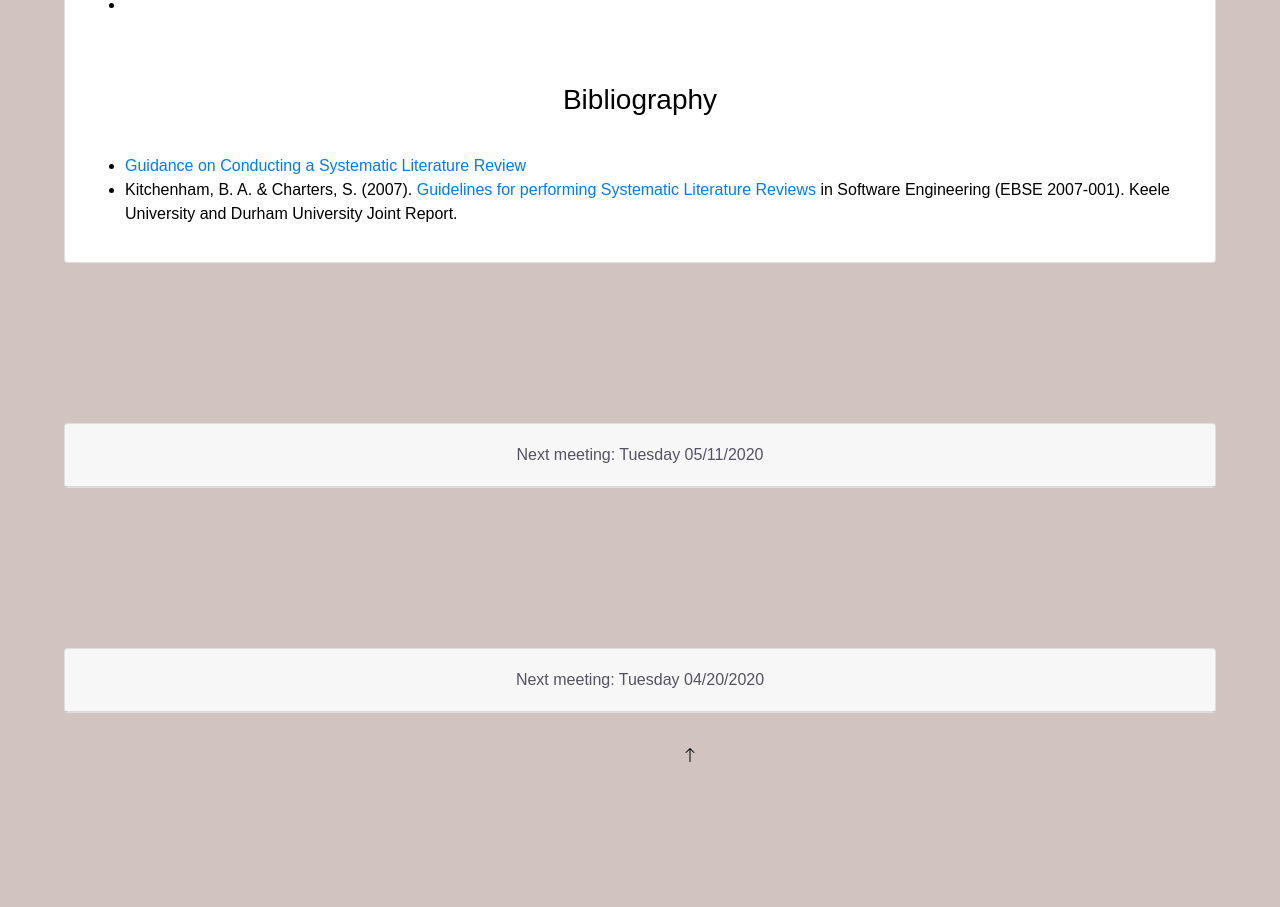
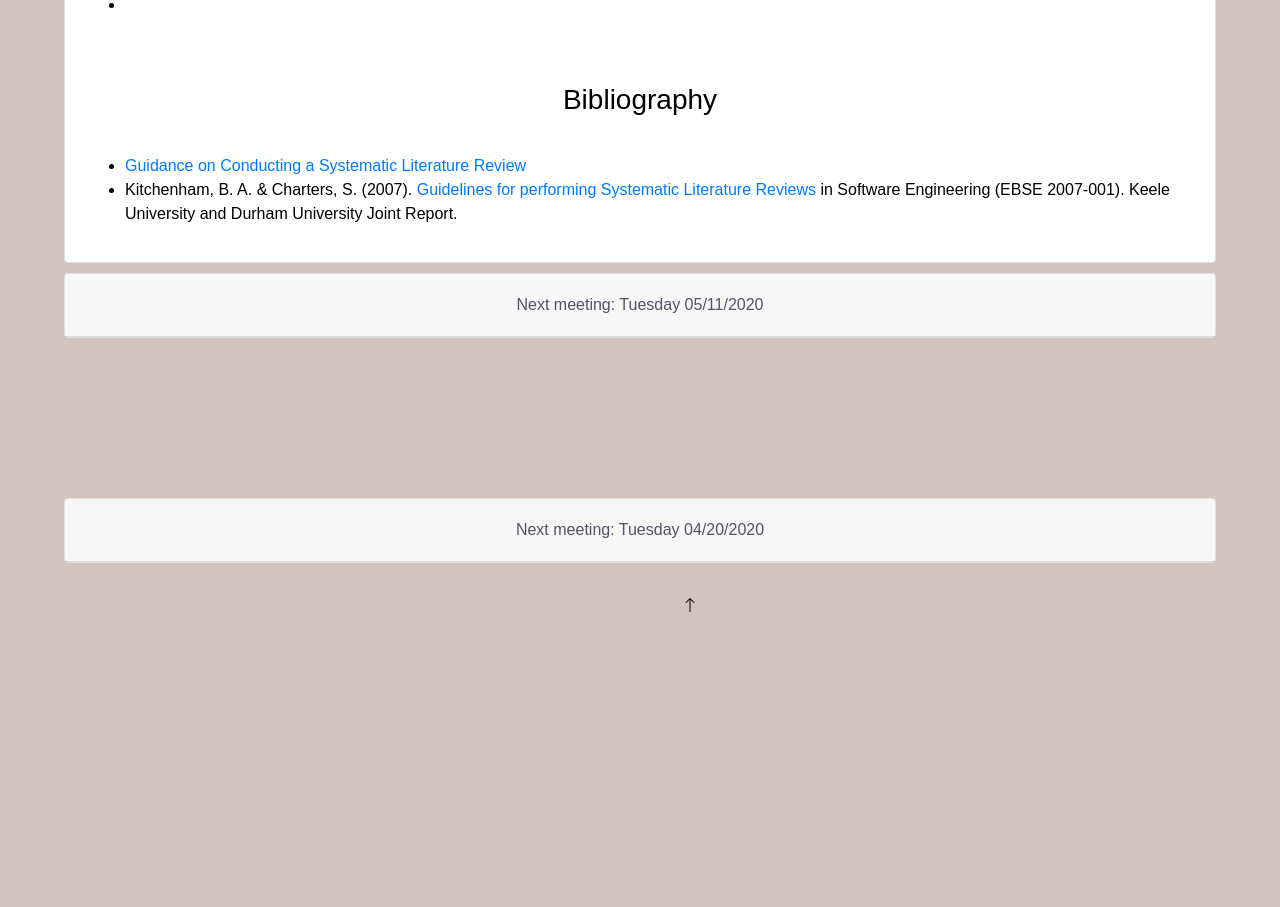
Before and after one commit to Alessia438/pdf-to-structured-citations, a plain HTML site: page index.html in a window 1280 px wide. Shown: the part 3511-4418 px from the top of the page. After the commit the page ends 4289 px from the top, so only its background shows below. Drawn offline with nearby package versions, Linux system fonts and the light colour scheme.

Commit message:
Update index.html

```diff
--- a/index.html
+++ b/index.html
@@ -227,7 +227,7 @@
 
 
 <!-- second card -->
-<div class="card" style="width: 90vw; margin-top: 20vh;">
+<div class="card" style="width: 90vw;">
 	    <div class="card-header" id="headingTwo">
 	      <h5 class="mb-0" style="text-align: center;">
 	        <button class="btn btn-link" data-toggle="collapse" data-target="#collapseTwo" aria-expanded="true" aria-controls="collapseTwo">
```
